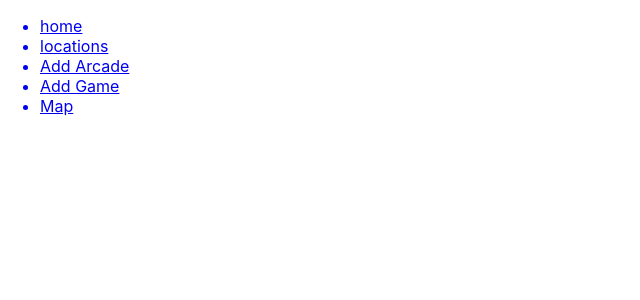
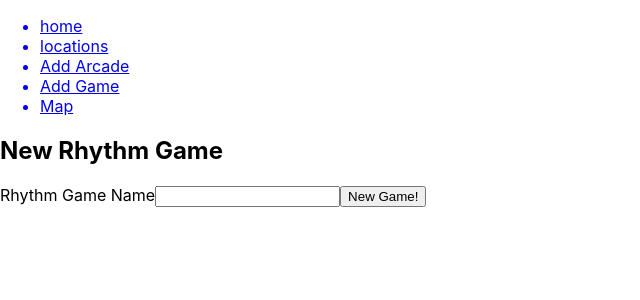
Before and after one commit to kbongco/Rhy-Finder-, a React (Create React App) app in the folder rhy-finder/: page /addgame in a window 1280 px wide. Shown: the top 300 px of the page, without its empty margins (0-640 px from the left). Built offline with nearby package versions, Linux system fonts and the light colour scheme.

Commit message:
got results to show up as a table

```diff
--- a/rhy-finder/src/AddGame.js
+++ b/rhy-finder/src/AddGame.js
@@ -2,6 +2,37 @@ import React, { useState } from 'react';
 import axios from 'axios'
 
 export default function AddGame() {
+  const [RhythmGameName, updateRhythmGameName] = useState('')
 
+  const handleSubmit = async (e) => {
+    e.preventDefault();
+    const newArcade = await axios.post(
+      "https://api.airtable.com/v0/app7jwOkPMaOOh53m/Table%202",
+      {
+        fields: {
+          RhythmGameName: RhythmGameName,
+        },
+      },
+      {
+        headers: {
+          Authorization: `Bearer ${process.env.REACT_APP_AIRTABLE_KEY}`,
+          "Content-Type": "application/json",
+        },
+      }
+    );
+  };
 
+  return (
+    <form onSubmit={handleSubmit}>
+    <h2>New Rhythm Game</h2>
+    <label htmlFor="RhythmGame">Rhythm Game Name</label>
+    <input
+      type="text"
+      id="RhythmGame"
+      onChange={(e) => updateRhythmGameName(e.target.value)}
+      value={RhythmGameName}
+      />
+      <input type="submit" value="New Game!" />
+      </form>
+  )
 }
--- a/rhy-finder/src/App.js
+++ b/rhy-finder/src/App.js
@@ -5,6 +5,7 @@ import "./App.css";
 import Navigation from "./Navigation";
 import Locations from "./Locations";
 import AddArcade from "./AddArcade"
+import AddGame from "./AddGame"
 import Home from "./Home";
 
 function App() {
@@ -23,6 +24,10 @@ function App() {
       <Route path='/addarcade'>
         <AddArcade />
       </Route>
+
+      <Route path='/addgame'>
+        <AddGame/>
+      </Route>
     </>
   );
 }
--- a/rhy-finder/src/Locations.js
+++ b/rhy-finder/src/Locations.js
@@ -1,41 +1,29 @@
-import React, { useState, useEffect } from 'react';
-import { useTable } from 'react-table'
-import axios from 'axios'
+import React, { useState, useEffect } from "react";
+import { useTable } from "react-table";
+import axios from "axios";
 
 //ArcadeName, City, State
 export default function Locations() {
-  const [arcades, updateArcades] = useState({})
-
-
+  const [arcades, updateArcades] = useState([]);
 
   useEffect(() => {
     const arcadeSummon = async () => {
-      const arcade = await axios("https://api.airtable.com/v0/app7jwOkPMaOOh53m/Table%201?maxRecords=3&view=Grid%20view",
+      const arcade = await axios(
+        "https://api.airtable.com/v0/app7jwOkPMaOOh53m/Table%201?maxRecords=3&view=Grid%20view",
         {
           headers: {
-          'Authorization': `Bearer ${process.env.REACT_APP_AIRTABLE_KEY}`
+            Authorization: `Bearer ${process.env.REACT_APP_AIRTABLE_KEY}`,
+          },
         }
-        })
-      console.log(arcade.data.records[0].fields.City)
-
-    }
-    arcadeSummon()
-  }, [])
+      );
+      updateArcades(arcade.data.records);
+    };
+    arcadeSummon();
+  }, []);
 
   return (
     <div>
-      {/* <h1>Locations and Such </h1>
-      {arcades.map(arcadeinfo => <div>
-        <h2>{arcadeinfo.data.records.field.ArcadeName}</h2>)
-        <h3>{arcadeinfo.data.records.field.City}</h3>
-        <p>{arcadeinfo.data.records.field.State}</p>
-        </div>)} */}
-
-
-
-
-
-    {/* <table>
+      <table>
     <thead>
       <tr>
           <th>Arcade Name</th>
@@ -44,14 +32,15 @@ export default function Locations() {
       </tr>
     </thead>
     <tbody>
-      <tr>
-        <td>asdasdds</td>
-      </tr>
-      <tr>
-        <td>asdasdds</td>
-      </tr>
+    {arcades.map((arcade) => (
+        <tr>
+          <td><h2>{arcade.fields.ArcadeName}</h2></td>
+          <td><h3>{arcade.fields.City}</h3></td>
+          <td><p>{arcade.fields.State}</p></td>
+        </tr>
+      ))}
     </tbody>
-      </table> */}
-      </div>
-  )
+      </table>
+    </div>
+  );
 }
```
Also changed, not shown: rhy-finder/src/Search.js (added, +12 -0 lines), rhy-finder/src/Map.js (added).
